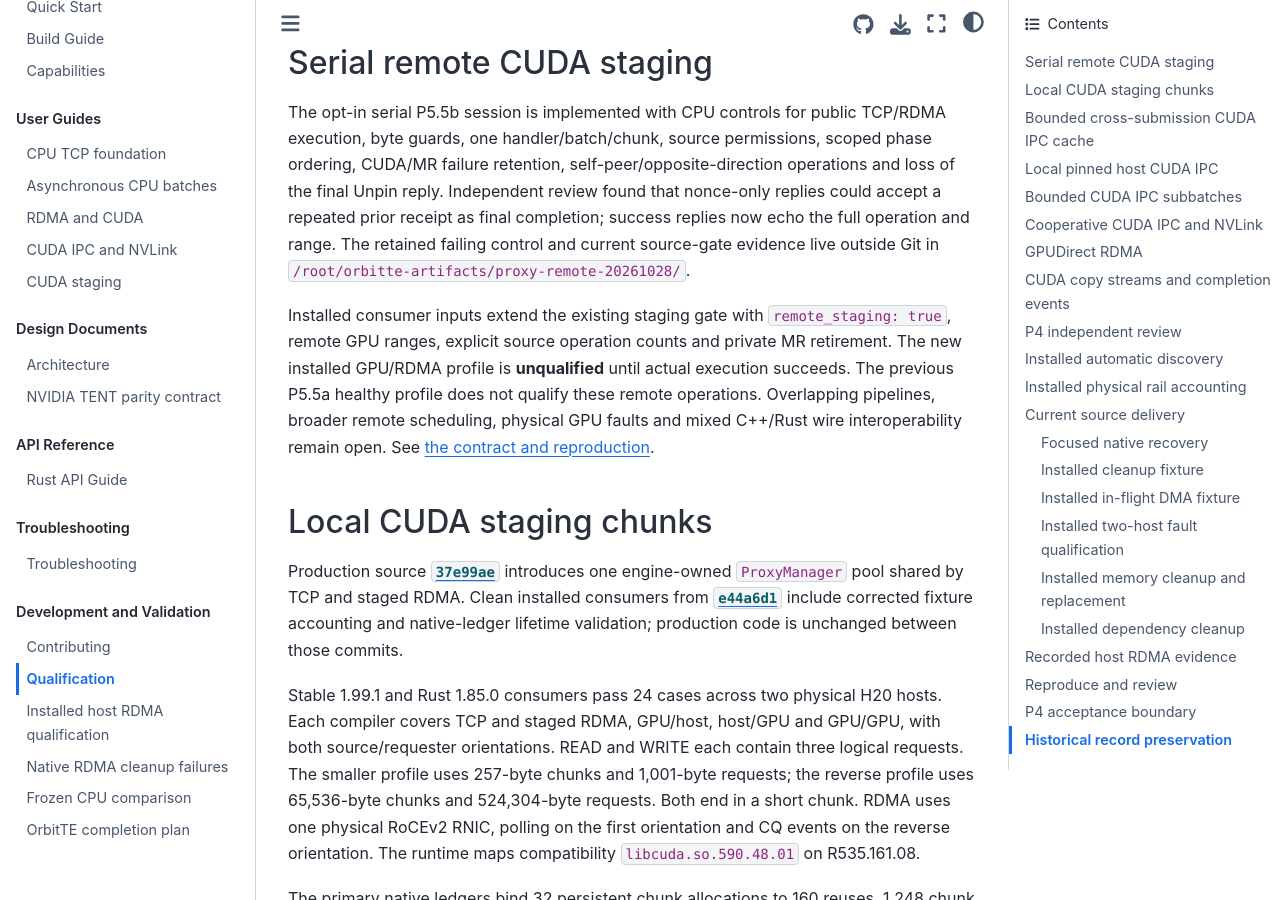
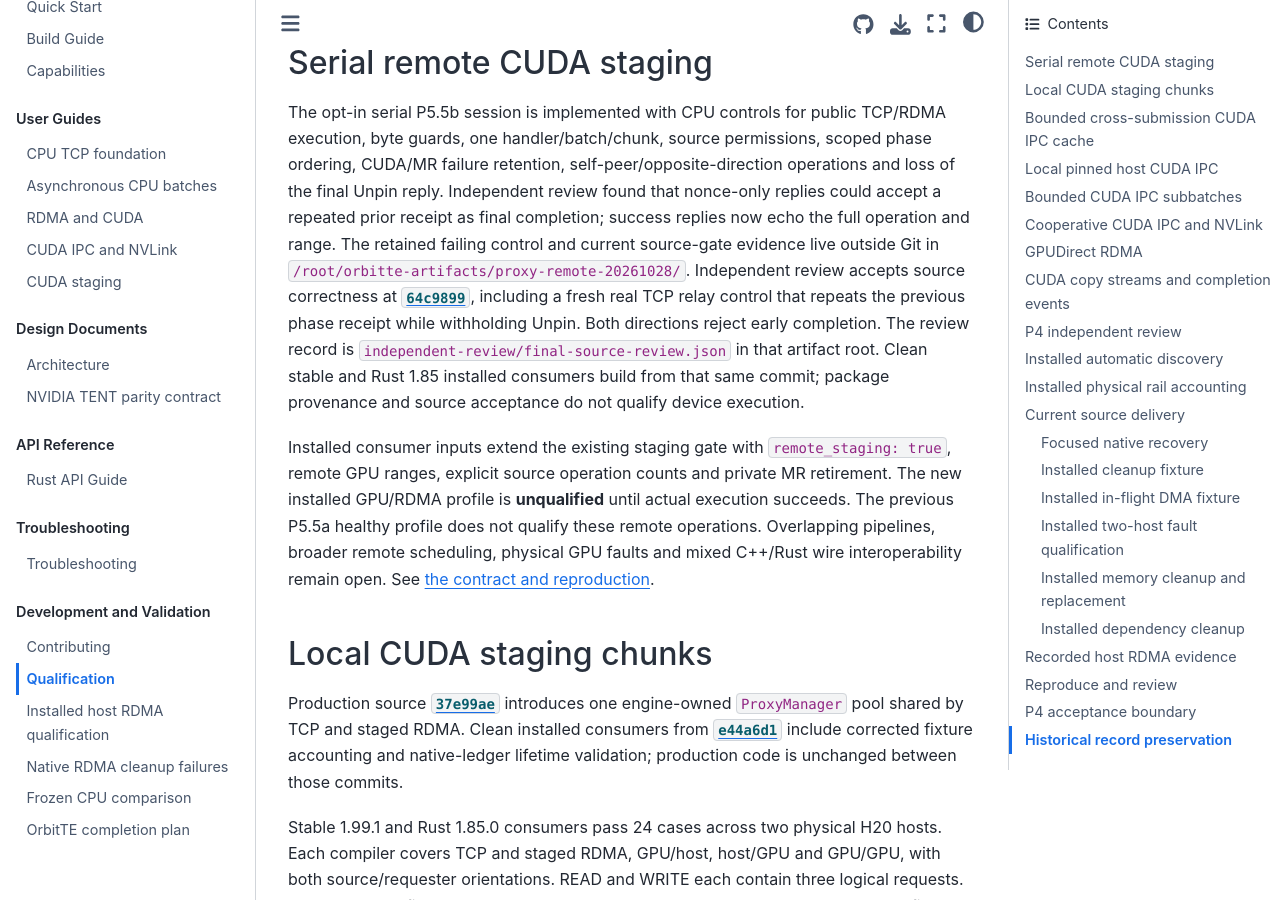
Before and after one commit to OrbitInfra/OrbitTE, a Sphinx documentation site: the page built from docs/qualification.md, in a window 1280 px wide and 900 px high, scrolled down 758 px. Built offline with Sphinx 7.4.7 and the Sphinx Book theme 1.1.4, drawn with Linux system fonts in a browser that asks for light colours.

Commit message:
docs(staging): record source acceptance and clarify unpin

```diff
--- a/docs/qualification.md
+++ b/docs/qualification.md
@@ -36,7 +36,13 @@ operations and loss of the final Unpin reply. Independent review found that
 nonce-only replies could accept a repeated prior receipt as final completion;
 success replies now echo the full operation and range. The retained failing
 control and current source-gate evidence live outside Git in
-`/root/orbitte-artifacts/proxy-remote-20261028/`.
+`/root/orbitte-artifacts/proxy-remote-20261028/`. Independent review accepts source
+correctness at [`64c9899`](https://github.com/OrbitInfra/OrbitTE/commit/64c9899fa088898b01000fe87ccb924bed356c32),
+including a fresh real TCP relay control that repeats the previous phase receipt
+while withholding Unpin. Both directions reject early completion. The review
+record is `independent-review/final-source-review.json` in that artifact root.
+Clean stable and Rust 1.85 installed consumers build from that same commit;
+package provenance and source acceptance do not qualify device execution.
 
 Installed consumer inputs extend the existing staging gate with
 `remote_staging: true`, remote GPU ranges, explicit source operation counts and
```
Also changed, not shown: docs/completion-plan.md (+2 -1 lines), docs/staging.md (+5 -3 lines).
